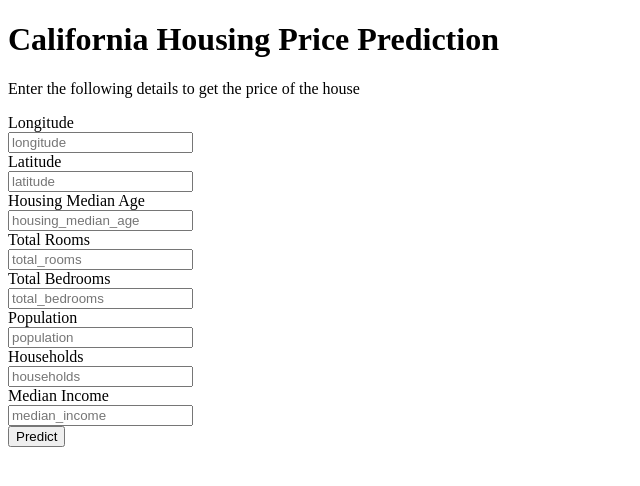
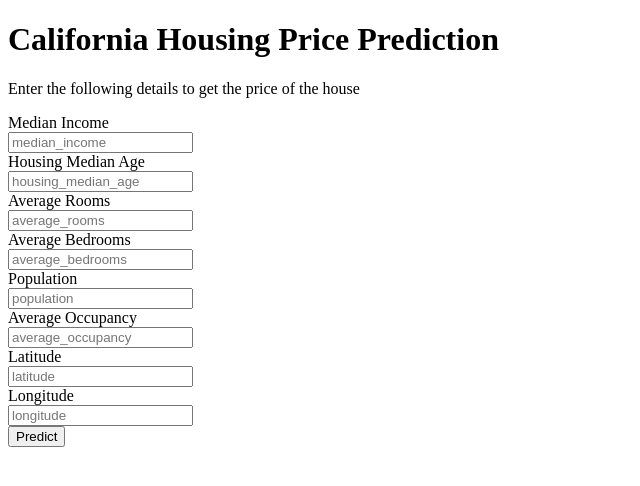
Before and after one commit to observer04/Calipred, a Flask app: page / in a window 1280 px wide. Shown: the top 486 px of the page, without its empty margins (0-640 px from the left). Run offline with Flask 3, Linux system fonts and the light colour scheme; parts of the project's set-up code (start-up, migrations or seed data) failed here and were passed over.

Commit message:
html rectify

```diff
--- a/requirement.txt
+++ /dev/null
@@ -1,6 +0,0 @@
-Flask
-scikit-learn
-pandas
-numpy
-matplotlib
-gunicorn
--- a/templates/home.html
+++ b/templates/home.html
@@ -17,22 +17,29 @@
       <p>Enter the following details to get the price of the house</p>
       <!-- Main input for receiving query to out ML-->
        <form action="{{url_for('predict')}}" method="POST">
-            <label for="longitude">Longitude</label><br>
-            <input type="text" name="longitude" placeholder="longitude" required="required"><br>
-            <label for="latitude">Latitude</label><br>
-            <input type="text" name="latitude" placeholder="latitude" required="required"><br>
-            <label for="housing_median_age">Housing Median Age</label><br>
-            <input type="text" name="housing_median_age" placeholder="housing_median_age" required="required"><br>
-            <label for="total_rooms">Total Rooms</label><br>
-            <input type="text" name="total_rooms" placeholder="total_rooms" required="required"><br>
-            <label for="total_bedrooms">Total Bedrooms</label><br>
-            <input type="text" name="total_bedrooms" placeholder="total_bedrooms" required="required"><br>
-            <label for="population">Population</label><br>
-            <input type="text" name="population" placeholder="population" required="required"><br>
-            <label for="households">Households</label><br>
-            <input type="text" name="households" placeholder="households" required="required"><br>
-            <label for="median_income">Median Income</label><br>
-            <input type="text" name="median_income" placeholder="median_income" required="required"><br>
+         <label for="median_income">Median Income</label><br>
+         <input type="text" name="MedInc" placeholder="median_income" required="required"><br>
+
+         <label for="housing_median_age">Housing Median Age</label><br>
+         <input type="text" name="HouseAge" placeholder="housing_median_age" required="required"><br>
+
+         <label for="average_rooms">Average Rooms</label><br>
+         <input type="text" name="AveRooms" placeholder="average_rooms" required="required"><br>
+
+         <label for="average_bedrooms">Average Bedrooms</label><br>
+         <input type="text" name="AveBedrms" placeholder="average_bedrooms" required="required"><br>
+
+         <label for="population">Population</label><br>
+         <input type="text" name="Population" placeholder="population" required="required"><br>
+
+         <label for="average_occupancy">Average Occupancy</label><br>
+         <input type="text" name="AveOccup" placeholder="average_occupancy" required="required"><br>
+
+         <label for="latitude">Latitude</label><br>
+         <input type="text" name="Latitude" placeholder="latitude" required="required"><br>
+
+         <label for="longitude">Longitude</label><br>
+         <input type="text" name="Longitude" placeholder="longitude" required="required"><br>
 
             <button type="submit" class="btn btn-primary btn-block btn-large">Predict</button>
       <script src="" async defer></script>
```
Also changed, not shown: .github/workflows/main.yaml (added), 1 other file.
